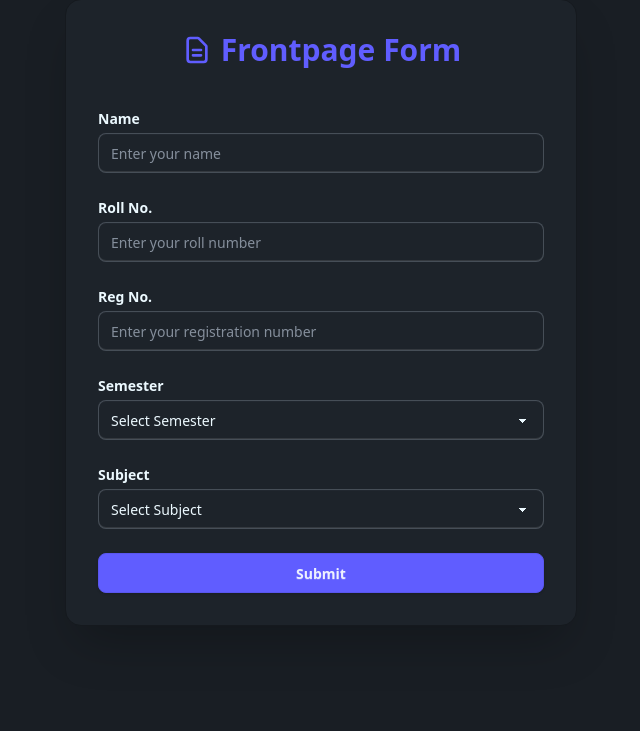
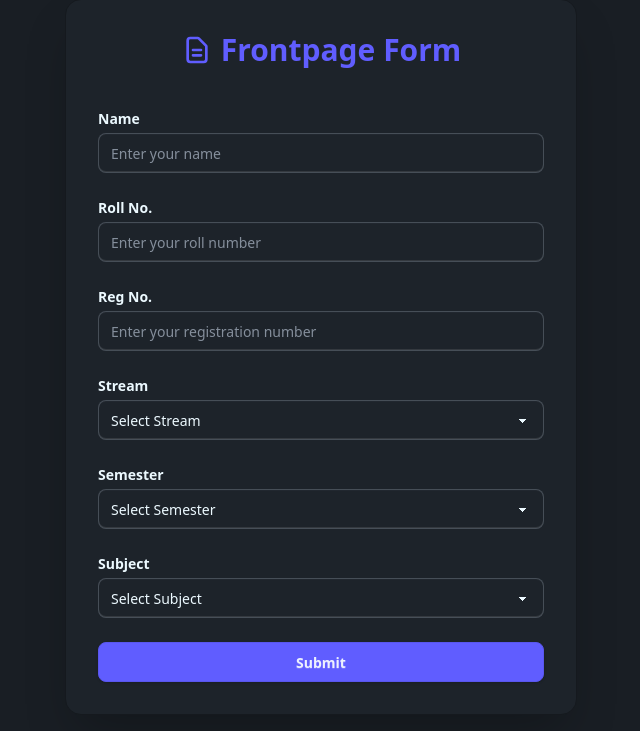
Before and after one commit to SpreadSheets600/PoraHobeBot, a Flask app: page /frontpages in a window 1280 px wide. Shown: the part 97-828 px from the top of the page, without its empty margins (319-959 px from the left). Before the commit the page ends 690 px from the top, so only its background shows below. Run offline with Flask 3, Linux system fonts and the light colour scheme; style sheets or scripts are compiled from the project's sources.

Commit message:
Add stream selection to frontpage form

```diff
--- a/templates/form.html
+++ b/templates/form.html
@@ -81,6 +81,15 @@
 						<input type="text" name="reg" id="reg" required class="input input-bordered w-full rounded-lg" placeholder="Enter your registration number" />
 					</div>
 					<div>
+						<label class="block font-semibold mb-1">Stream</label>
+						<select name="stream" id="stream" required class="select select-bordered w-full rounded-lg">
+							<option value="">Select Stream</option>
+							<option value="1">CSE</option>
+							<option value="2">IT</option>
+							<option value="3">ECE</option>
+						</select>
+					</div>
+					<div>
 						<label class="block font-semibold mb-1">Semester</label>
 						<select name="semester" id="semester" required class="select select-bordered w-full rounded-lg">
 							<option value="">Select Semester</option>
```
